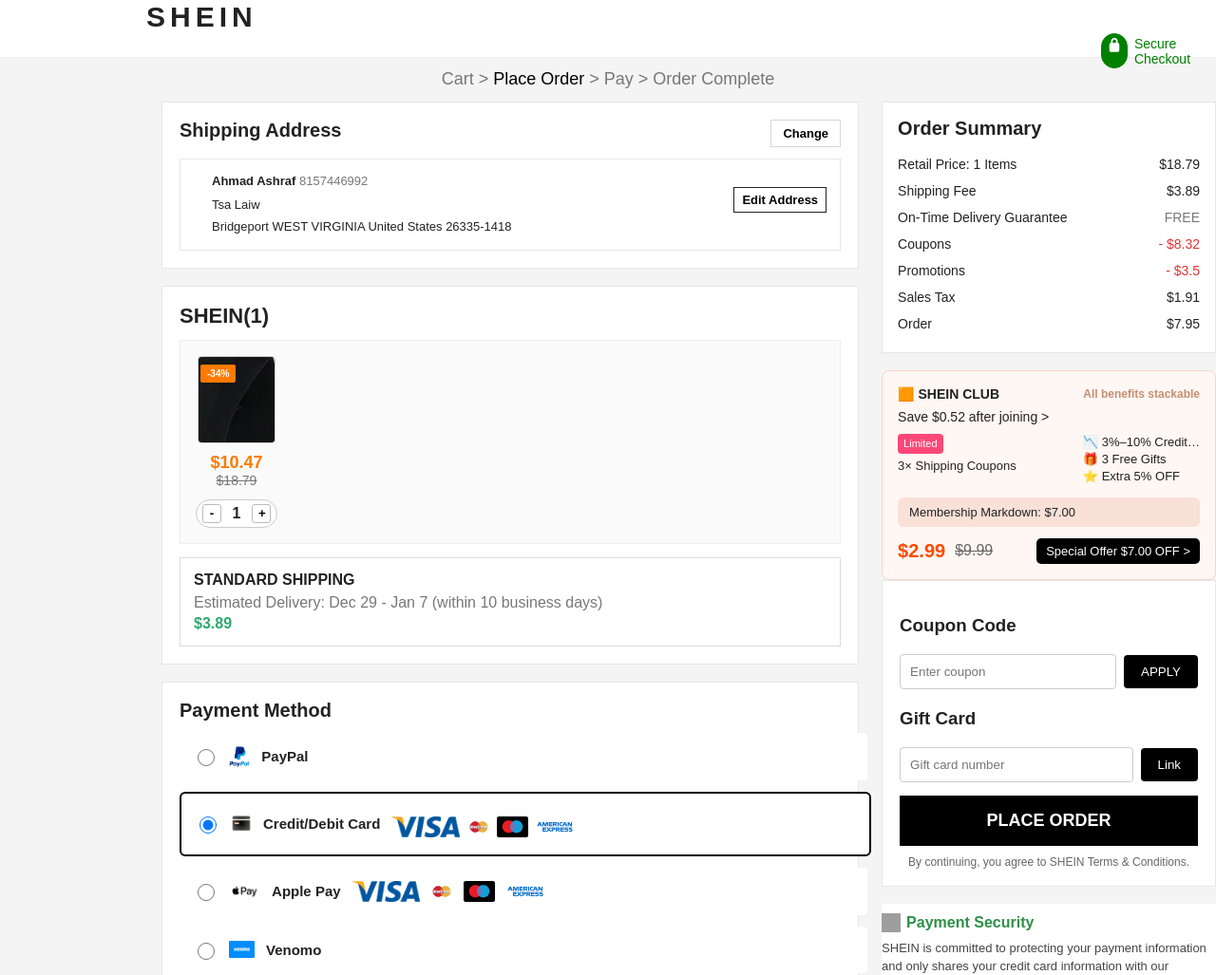
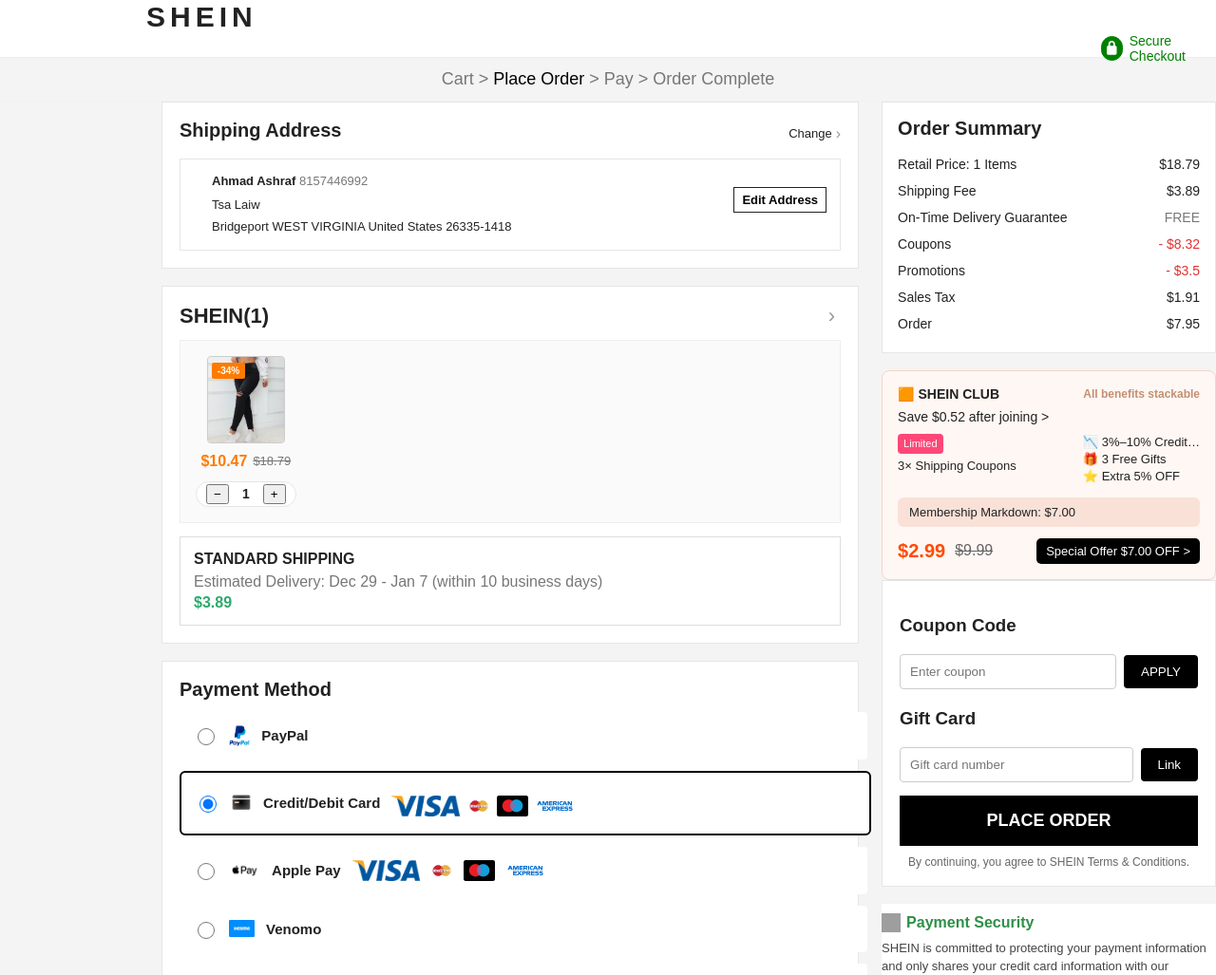
Before and after one commit to noshahi-devs/noshahi-ecom, a plain HTML site: page checkout2.html in a window 1280 px wide. Shown: the top 1027 px of the page at 95% size. Drawn offline with Linux system fonts and the light colour scheme; grey boxes are pictures that could not be loaded.

Commit message:
change mistakes

```diff
--- a/checkout2.html
+++ b/checkout2.html
@@ -42,8 +42,11 @@
       <div class="section">
       <div class="shipping-head">
          <h2 class="section-title">Shipping Address</h2>
-          <button class="change-btn" id="openModalBtn">Change</button>
+  <button class="change-btn" id="openModalBtn">
+    Change <span class="arrow">›</span>
+         </button>
       </div>
+
         <div class="address-box">
           <div class="stripe"></div>
           <div class="addr-text">
@@ -57,35 +60,52 @@
 
       <!-- Product -->
 <div class="section">
-        <div class="product-header">SHEIN(<span id="count">1</span>)</div>
+
+  <!-- HEADER -->
+  <div class="product-header">
+    <span>SHEIN(<span id="count">1</span>)</span>
+    <button class="shein-toggle">›</button>
+  </div>
+
+  <!-- PRODUCT -->
   <div class="product-row">
     <div class="prod-left">
+
+      <!-- IMAGE -->
       <div class="prod-image">
         <div class="discount-tag">-34%</div>
-              <div
-                style="width: 100%; height: 100%; background: #eee; display: flex; align-items: center; justify-content: center; color: #999; font-size: 14px;">
-                <img src="images/1.webp" alt="">
+        <img src="images/1.webp" alt="" class="real-img">
+      </div>
+
+      <!-- PRICE (NEW + OLD INLINE) -->
+      <div class="price-under">
+        <span class="new" id="prodPrice">$10.47</span>
+        <span class="old" id="prodOldPrice">$18.79</span>
+      </div>
+
+      <!-- QTY -->
+      <div class="qty-box">
+        <div class="qty">
+          <button id="decreaseBtn">−</button>
+          <div class="count" id="qty">1</div>
+          <button id="increaseBtn">+</button>
         </div>
       </div>
-            <div class="price-under">
-              <div class="new" id="prodPrice">$10.47</div>
-              <div class="old" id="prodOldPrice">$18.79</div>
-            </div>
-            <div class="qty-box">
-              <div class="qty">
-                <button class="qty-btn" id="decreaseBtn">-</button>
-                <div class="count" id="qty">1</div>
-                <button class="qty-btn" id="increaseBtn">+</button>
+
     </div>
   </div>
-          </div>
-        </div>
+
+  <!-- SHIPPING -->
   <div class="shipping-method">
     <div class="shipping-method-title">STANDARD SHIPPING</div>
-          <div class="delivery-estimate">Estimated Delivery: Dec 29 - Jan 7 (within 10 business days)</div>
+    <div class="delivery-estimate">
+      Estimated Delivery: Dec 29 - Jan 7 (within 10 business days)
+    </div>
     <div class="shipping-cost">$3.89</div>
   </div>
+
 </div>
+
 
       <!-- Shipping Method -->
       <!-- <div class="section">
@@ -504,6 +524,18 @@
 
     // Initialize
     render();
+    document.querySelector('.plus').addEventListener('click', () => {
+  qty++;
+  render();
+});
+
+document.querySelector('.minus').addEventListener('click', () => {
+  if (qty > 1) {
+    qty--;
+    render();
+  }
+});
+
   </script>
 
 </body>
--- a/css/checkout2.css
+++ b/css/checkout2.css
@@ -98,8 +98,8 @@
         color: white;
         border: 1px solid green;
         background: green;
-        height: 25px;
-        width: 25px;
+        /* height: 25px;
+        width: 25px; */
         padding: 5px;
         border-radius: 50px;
     }
@@ -157,12 +157,25 @@
     }
 
     .change-btn {
-        border: 1px solid #d6d6d6;
-        padding: 6px 12px;
-        background: #fff;
+    border: none;
+    background: transparent;
+    padding: 0;
     cursor: pointer;
     font-size: 13px;
-        font-weight: bold;
+    font-weight: 400;
+    color: #222;
+    display: flex;
+    align-items: center;
+    gap: 4px;
+}
+.change-btn:hover {
+    text-decoration: underline;
+}
+
+.change-btn .arrow {
+    font-size: 16px;
+    color: #999;
+    line-height: 1;
 }
 
     .address-box {
@@ -205,12 +218,26 @@
         font-weight: bold;
     }
 
+    /* HEADER WITH RIGHT ARROW */
 .product-header {
+    display: flex;
+    justify-content: space-between;
+    align-items: center;
     font-size: 22px;
     font-weight: 700;
-        margin-bottom: 12px
+    margin-bottom: 12px;
 }
 
+.shein-toggle {
+    border: none;
+    background: transparent;
+    font-size: 22px;
+    cursor: pointer;
+    color: #999;
+    line-height: 1;
+}
+
+/* PRODUCT ROW */
 .product-row {
     display: flex;
     gap: 18px;
@@ -219,11 +246,11 @@
     background: #fafafa;
 }
 
+/* IMAGE */
 .prod-left {
     display: flex;
     flex-direction: column;
     align-items: center;
-        /* width: 150px; */
 }
 
 .prod-image {
@@ -232,9 +259,6 @@
     background: #eee;
     border: 1px solid #ccc;
     position: relative;
-        display: flex;
-        justify-content: center;
-        align-items: center;
     border-radius: 4px;
     overflow: hidden;
 }
@@ -247,65 +271,69 @@
 
 .discount-tag {
     position: absolute;
-        top: 8px;
-        left: 2px;
+    top: 6px;
+    left: 4px;
     background: var(--orange);
     color: #fff;
-        padding: 4px 7px;
+    padding: 3px 6px;
     font-size: 10px;
+    font-weight: 700;
     border-radius: 2px;
-        font-weight: 700;
 }
 
+/* PRICE INLINE */
 .price-under {
-        text-align: center;
+    display: flex;
+    align-items: center;
+    gap: 6px;
     margin-top: 10px;
 }
 
 .price-under .new {
     color: var(--orange);
-        font-size: 18px;
+    font-size: 16px;
     font-weight: 700;
 }
 
 .price-under .old {
+    font-size: 13px;
+    color: var(--muted);
     text-decoration: line-through;
-        color: var(--muted);
-        font-size: 14px;
 }
 
+/* QTY — SHEIN STYLE */
 .qty-box {
     margin-top: 12px;
-        display: flex;
-        justify-content: center;
 }
 
 .qty {
     display: flex;
     align-items: center;
-        border: 1px solid #ccc;
+    border: 1px solid #e5e5e5;
+    border-radius: 999px;
+    padding: 2px 10px;
     background: #fff;
-        border-radius: 50px;
-        padding: 4px 6px;
-        gap: 6px;
+    gap: 10px;
 }
 
 .qty-btn {
+    border: none;
+    background: transparent;
+    font-size: 18px;
+    cursor: pointer;
+    color: #222;
     width: 20px;
     height: 20px;
-        border: 1px solid #bbb;
-        background: #fff;
-        font-weight: 700;
-        border-radius: 3px;
-        cursor: pointer
 }
 
 .count {
+    min-width: 16px;
     text-align: center;
-        min-width: 20px;
-        font-weight: 600
+    font-size: 14px;
+    font-weight: 600;
 }
 
+/* SHIPPING */
 .shipping-method {
     margin-top: 14px;
     border: 1px solid #ddd;
@@ -320,14 +348,15 @@
 
 .delivery-estimate {
     color: var(--muted);
-        margin-top: 6px
+    margin-top: 6px;
 }
 
 .shipping-cost {
     font-weight: 700;
     margin-top: 4px;
-        color: var(--green)
+    color: var(--green);
 }
+
 
     .pay-option {
         padding: 14px;
```
Lines whose indentation alone changed are shown as unchanged.
